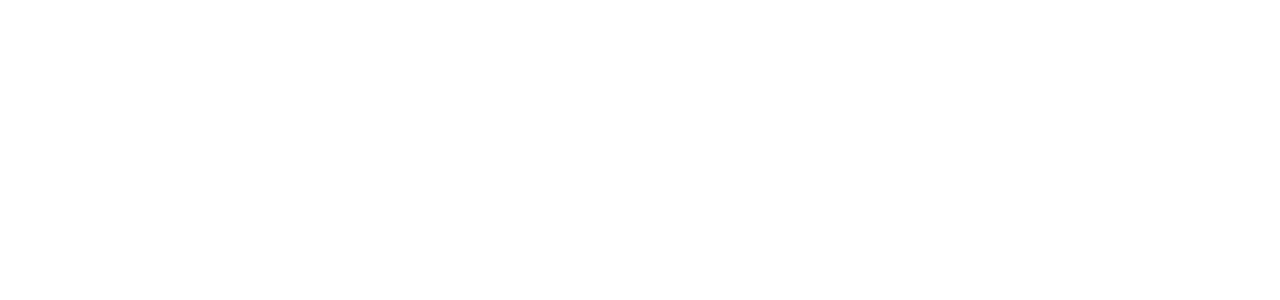
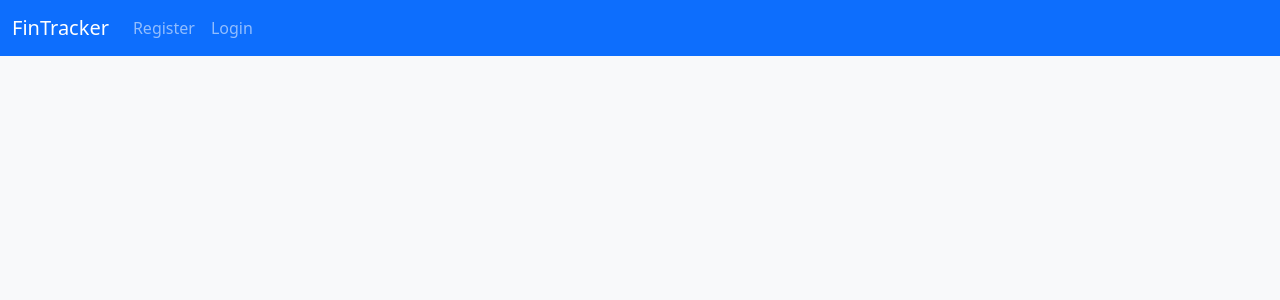
Before and after one commit to Thinal-Fernando/FinTracker, a Flask app: page / in a window 1280 px wide. Before the commit the part shown is empty. Shown: the top 300 px of the page. Run offline with Flask 3, Linux system fonts and the light colour scheme.

Commit message:
Linked Bootstrap to index.html and created a new bar with bootstrap

```diff
--- a/templates/home.html
+++ b/templates/home.html
@@ -1,11 +1,27 @@
 <!DOCTYPE html>
 <html lang="en">
-<head>
-    <meta charset="UTF-8">
-    <meta name="viewport" content="width=device-width, initial-scale=1.0">
-    <title>Document</title>
-</head>
-<body>
-
-</body>
+  <head>
+    <link
+      href="https://cdn.jsdelivr.net/npm/bootstrap@5.3.0/dist/css/bootstrap.min.css"
+      rel="stylesheet"
+    />
+    <title>FinTracker</title>
+  </head>
+  <body class="bg-light">
+    <nav class="navbar navbar-expand-lg bg-primary" data-bs-theme="dark">
+      <div class="container-fluid">
+        <a class="navbar-brand" href="#">FinTracker</a>
+        <div class="collapse navbar-collapse" id="navbarColor01">
+          <ul class="navbar-nav me-auto">
+            <li class="nav-item">
+              <a class="nav-link" href="#">Register</a>
+            </li>
+            <li class="nav-item">
+              <a class="nav-link" href="#">Login</a>
+            </li>
+          </ul>
+        </div>
+      </div>
+    </nav>
+  </body>
 </html>
```
